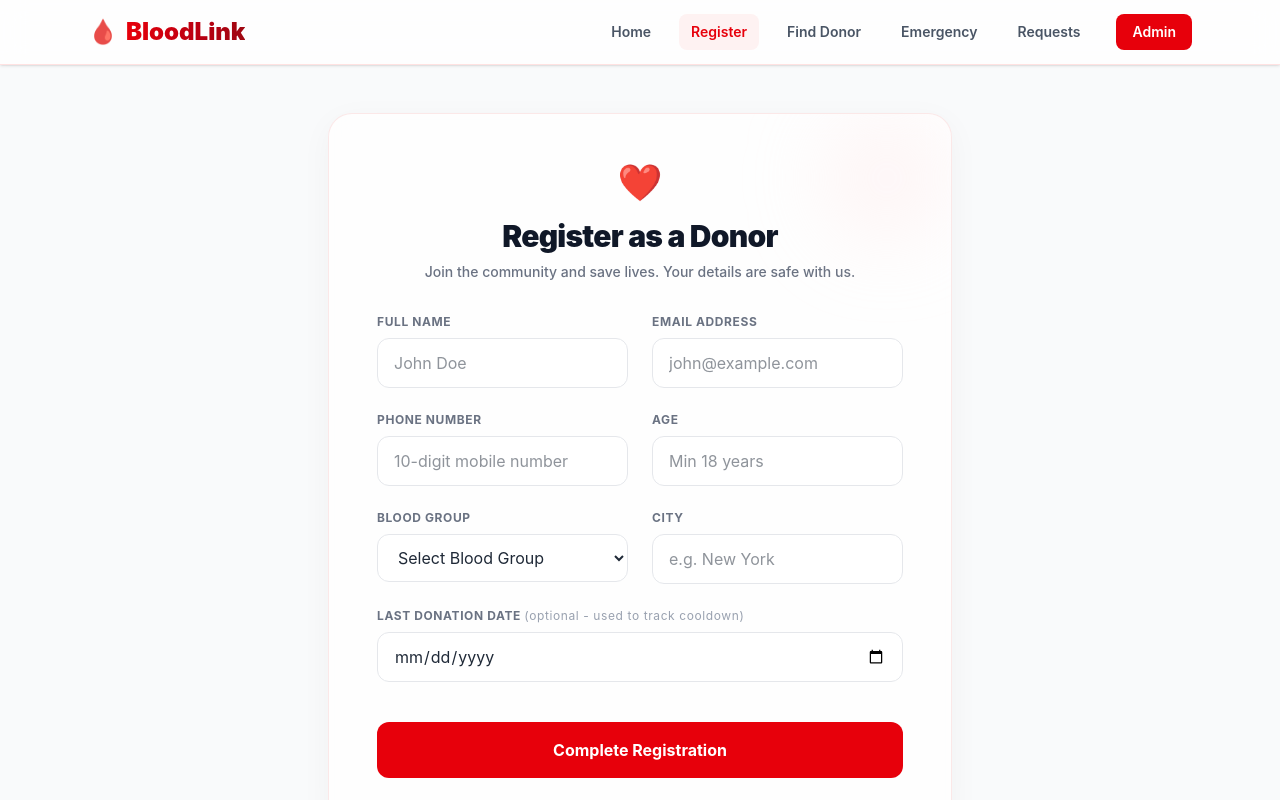
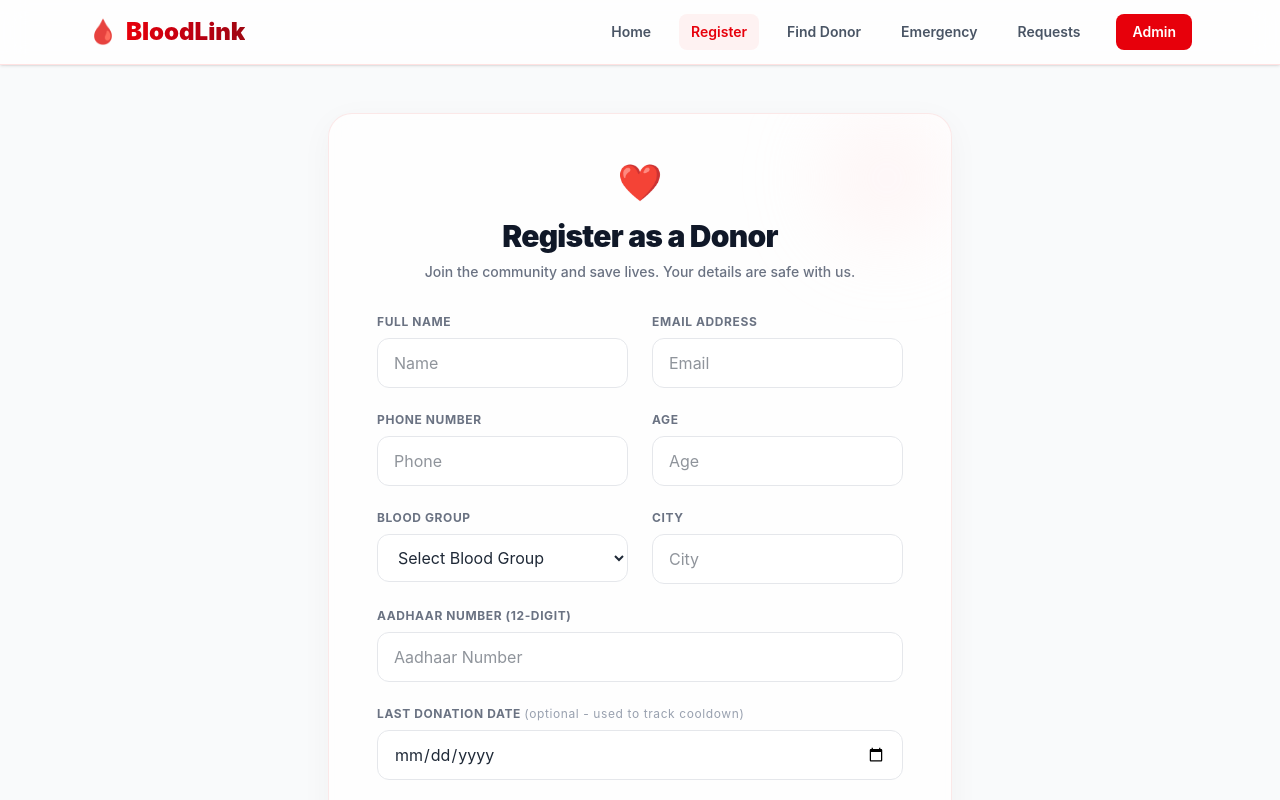
Before and after one commit to kiranjanga8440-k/BloodLink, a React (Vite) app in the folder client/: page /register in a window 1280 px wide. Shown: the top 800 px of the page. Built offline with nearby package versions, Linux system fonts and the light colour scheme.

Commit message:
feat: implement unique Aadhaar Number constraint and simplify input placeholders

```diff
--- a/client/src/components/RegisterDonor.jsx
+++ b/client/src/components/RegisterDonor.jsx
@@ -11,6 +11,7 @@ function RegisterDonor() {
     bloodGroup: "",
     city: "",
     lastDonationDate: "",
+    aadhaarNumber: "",
   });
   const [submitting, setSubmitting] = useState(false);
 
@@ -29,6 +30,11 @@ function RegisterDonor() {
       return;
     }
 
+    if (!/^[0-9]{12}$/.test(donor.aadhaarNumber)) {
+      alert("Please enter a valid 12-digit Aadhaar Number");
+      return;
+    }
+
     if (parseInt(donor.age) < 18) {
       alert("You must be at least 18 years old to register as a donor.");
       return;
@@ -36,7 +42,6 @@ function RegisterDonor() {
 
     setSubmitting(true);
     try {
-      // Clean request body, convert lastDonationDate to null if empty
       const payload = {
         ...donor,
         lastDonationDate: donor.lastDonationDate || null,
@@ -59,6 +64,7 @@ function RegisterDonor() {
         bloodGroup: "",
         city: "",
         lastDonationDate: "",
+        aadhaarNumber: "",
       });
     } catch (error) {
       if (error.response) {
@@ -73,7 +79,7 @@ function RegisterDonor() {
 
   return (
     <section className="max-w-2xl mx-auto px-6 py-12">
-      <div className="glass-panel p-8 sm:p-12 rounded-3xl border border-red-100 shadow-xl relative overflow-hidden">
+      <div className="glass-panel p-8 sm:p-12 rounded-3xl border border-red-100 shadow-xl relative overflow-hidden bg-white">
         {/* Subtle decorative glow */}
         <div className="absolute top-0 right-0 w-32 h-32 bg-red-100/30 rounded-full blur-2xl pointer-events-none" />
 
@@ -94,7 +100,7 @@ function RegisterDonor() {
               <input
                 type="text"
                 name="name"
-                placeholder="John Doe"
+                placeholder="Name"
                 value={donor.name}
                 onChange={handleChange}
                 className="w-full px-4 py-3 rounded-xl border border-gray-200 focus:outline-none focus:ring-2 focus:ring-red-500/20 focus:border-red-500 bg-white/50 transition duration-150"
@@ -107,7 +113,7 @@ function RegisterDonor() {
               <input
                 type="email"
                 name="email"
-                placeholder="john@example.com"
+                placeholder="Email"
                 value={donor.email}
                 onChange={handleChange}
                 className="w-full px-4 py-3 rounded-xl border border-gray-200 focus:outline-none focus:ring-2 focus:ring-red-500/20 focus:border-red-500 bg-white/50 transition duration-150"
@@ -120,7 +126,7 @@ function RegisterDonor() {
               <input
                 type="text"
                 name="phone"
-                placeholder="10-digit mobile number"
+                placeholder="Phone"
                 value={donor.phone}
                 onChange={(e) =>
                   setDonor({
@@ -139,7 +145,7 @@ function RegisterDonor() {
               <input
                 type="number"
                 name="age"
-                placeholder="Min 18 years"
+                placeholder="Age"
                 value={donor.age}
                 onChange={handleChange}
                 className="w-full px-4 py-3 rounded-xl border border-gray-200 focus:outline-none focus:ring-2 focus:ring-red-500/20 focus:border-red-500 bg-white/50 transition duration-150"
@@ -173,13 +179,32 @@ function RegisterDonor() {
               <input
                 type="text"
                 name="city"
-                placeholder="e.g. New York"
+                placeholder="City"
                 value={donor.city}
                 onChange={handleChange}
                 className="w-full px-4 py-3 rounded-xl border border-gray-200 focus:outline-none focus:ring-2 focus:ring-red-500/20 focus:border-red-500 bg-white/50 transition duration-150"
                 required
               />
             </div>
+          </div>
+
+          <div>
+            <label className="block text-xs font-bold text-gray-500 uppercase tracking-wider mb-2">Aadhaar Number (12-digit)</label>
+            <input
+              type="text"
+              name="aadhaarNumber"
+              placeholder="Aadhaar Number"
+              value={donor.aadhaarNumber}
+              onChange={(e) =>
+                setDonor({
+                  ...donor,
+                  aadhaarNumber: e.target.value.replace(/[^0-9]/g, ""),
+                })
+              }
+              maxLength={12}
+              className="w-full px-4 py-3 rounded-xl border border-gray-200 focus:outline-none focus:ring-2 focus:ring-red-500/20 focus:border-red-500 bg-white/50 transition duration-150"
+              required
+            />
           </div>
 
           <div>
--- a/client/src/pages/EmergencyRequest.jsx
+++ b/client/src/pages/EmergencyRequest.jsx
@@ -74,7 +74,7 @@ function EmergencyRequest() {
               <input
                 type="text"
                 name="patientName"
-                placeholder="Patient Full Name"
+                placeholder="Patient Name"
                 className="w-full px-4 py-3 rounded-xl border border-gray-200 focus:outline-none focus:ring-2 focus:ring-red-500/20 focus:border-red-500 bg-white/50 transition duration-150"
                 value={form.patientName}
                 onChange={handleChange}
@@ -109,7 +109,7 @@ function EmergencyRequest() {
                 <input
                   type="text"
                   name="city"
-                  placeholder="e.g. New York"
+                  placeholder="City"
                   className="w-full px-4 py-3 rounded-xl border border-gray-200 focus:outline-none focus:ring-2 focus:ring-red-500/20 focus:border-red-500 bg-white/50 transition duration-150"
                   value={form.city}
                   onChange={handleChange}
@@ -123,7 +123,7 @@ function EmergencyRequest() {
               <input
                 type="text"
                 name="hospital"
-                placeholder="Hospital Name & Branch"
+                placeholder="Hospital"
                 className="w-full px-4 py-3 rounded-xl border border-gray-200 focus:outline-none focus:ring-2 focus:ring-red-500/20 focus:border-red-500 bg-white/50 transition duration-150"
                 value={form.hospital}
                 onChange={handleChange}
@@ -136,7 +136,7 @@ function EmergencyRequest() {
               <input
                 type="text"
                 name="phone"
-                placeholder="10-digit phone number"
+                placeholder="Phone"
                 className="w-full px-4 py-3 rounded-xl border border-gray-200 focus:outline-none focus:ring-2 focus:ring-red-500/20 focus:border-red-500 bg-white/50 transition duration-150"
                 value={form.phone}
                 onChange={handleChange}
```
Also changed, not shown: 2 other files (tests, documents, lock files or other folders).
